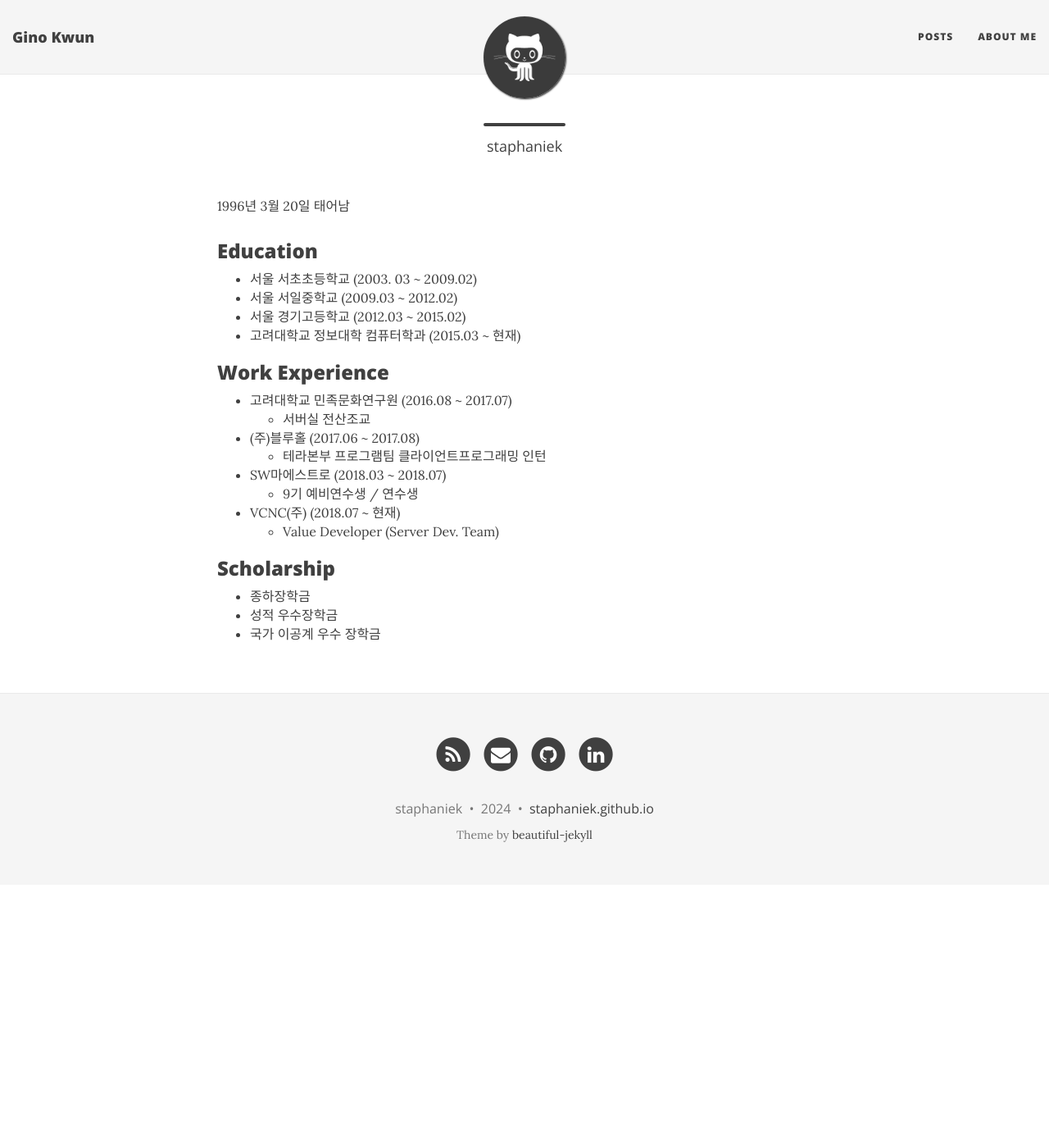
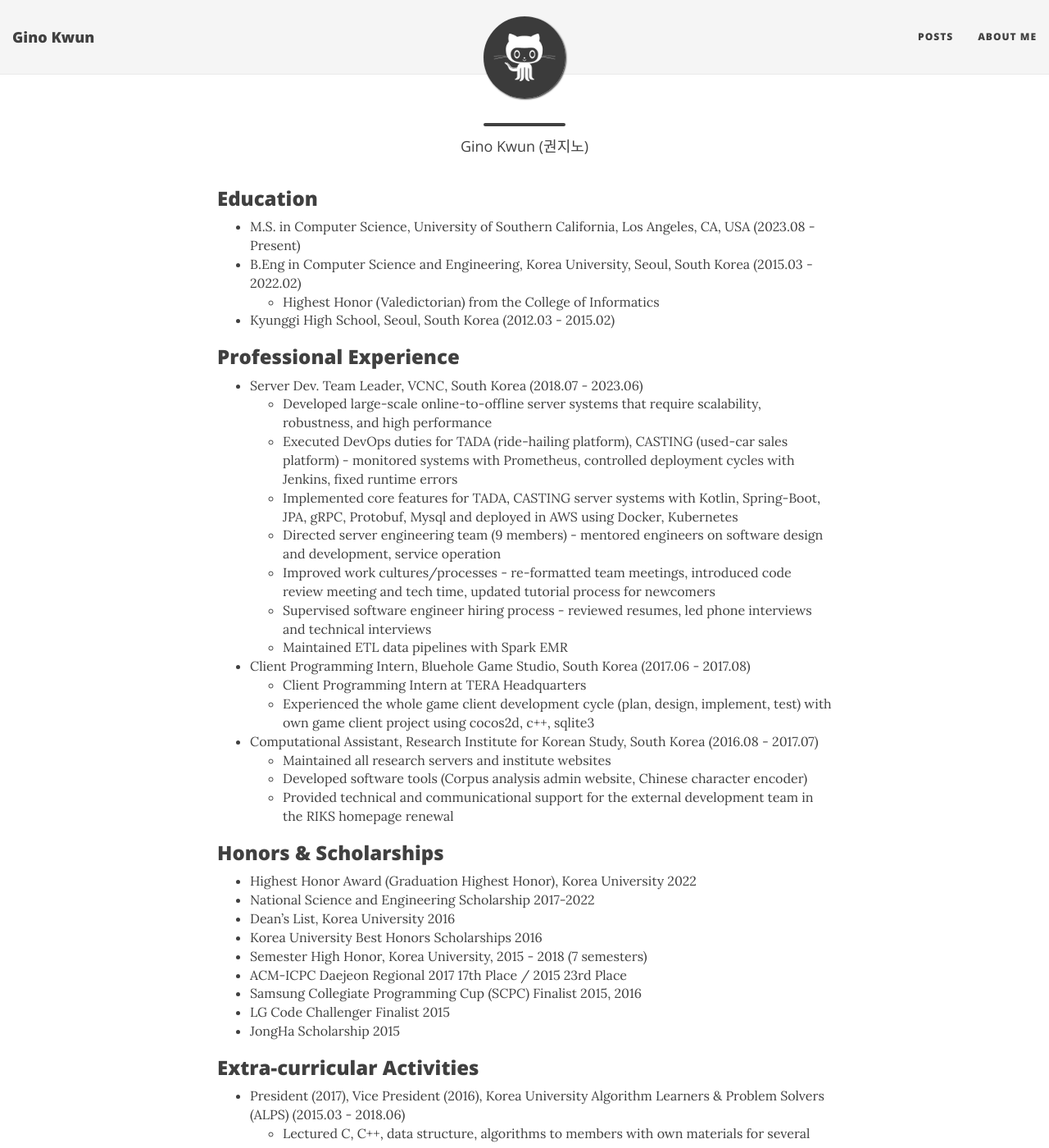
Before and after one commit to staphaniek/staphaniek.github.io, a Jekyll site: the page built from aboutme.md, in a window 1280 px wide and 1400 px high. Shown: the whole window at 82% size. Built offline with Jekyll 4.4.1, drawn with Linux system fonts in a browser that asks for light colours; nearby versions of some CDN libraries; some of the changed text lies outside the part shown.

Commit message:
Update aboutme (#5)
* update education section

* Revise Resume

* add location info in professional experience

```diff
--- a/aboutme.md
+++ b/aboutme.md
@@ -1,30 +1,65 @@
 ---
 layout: page
 title: ""
-subtitle: staphaniek
+subtitle: Gino Kwun (권지노)
 ---
-
-1996년 3월 20일 태어남
 
 ### Education
 
-- 서울 서초초등학교 (2003. 03 ~ 2009.02)
-- 서울 서일중학교 (2009.03 ~ 2012.02)
-- 서울 경기고등학교 (2012.03 ~ 2015.02)
-- 고려대학교 정보대학 컴퓨터학과 (2015.03 ~ 현재)
+* M.S. in Computer Science, University of Southern California, Los Angeles, CA, USA (2023.08 - Present)
+* B.Eng in Computer Science and Engineering, Korea University, Seoul, South Korea (2015.03 - 2022.02)
+  - Highest Honor (Valedictorian) from the College of Informatics
+* Kyunggi High School, Seoul, South Korea (2012.03 - 2015.02)
 
-### Work Experience
+### Professional Experience
 
-* 고려대학교 민족문화연구원 (2016.08 ~ 2017.07)
-  - 서버실 전산조교
-* (주)블루홀 (2017.06 ~ 2017.08)
-  - 테라본부 프로그램팀 클라이언트프로그래밍 인턴
-* SW마에스트로 (2018.03 ~ 2018.07)
-  - 9기 예비연수생 / 연수생
-* VCNC(주) (2018.07 ~ 현재)
-  - Value Developer (Server Dev. Team)
+* Server Dev. Team Leader, VCNC, South Korea (2018.07 - 2023.06)
+  - Developed large-scale online-to-offline server systems that require scalability, robustness, and high performance
+  - Executed DevOps duties for TADA (ride-hailing platform), CASTING (used-car sales platform) - monitored systems with Prometheus, controlled deployment cycles with Jenkins, fixed runtime errors
+  - Implemented core features for TADA, CASTING server systems with Kotlin, Spring-Boot, JPA, gRPC, Protobuf, Mysql and deployed in AWS using Docker, Kubernetes
+  - Directed server engineering team (9 members) - mentored engineers on software design and development, service operation
+  - Improved work cultures/processes - re-formatted team meetings, introduced code review meeting and tech time, updated tutorial process for newcomers
+  - Supervised software engineer hiring process - reviewed resumes, led phone interviews and technical interviews
+  - Maintained ETL data pipelines with Spark EMR
+* Client Programming Intern, Bluehole Game Studio, South Korea (2017.06 - 2017.08)
+  - Client Programming Intern at TERA Headquarters
+  - Experienced the whole game client development cycle (plan, design, implement, test) with own game client project using cocos2d, c++, sqlite3
+* Computational Assistant, Research Institute for Korean Study, South Korea (2016.08 - 2017.07)
+  - Maintained all research servers and institute websites
+  - Developed software tools (Corpus analysis admin website, Chinese character encoder)
+  - Provided technical and communicational support for the external development team in the RIKS homepage renewal
 
-### Scholarship
-* 종하장학금
-* 성적 우수장학금
-* 국가 이공계 우수 장학금
+### Honors & Scholarships
+* Highest Honor Award (Graduation Highest Honor), Korea University 2022
+* National Science and Engineering Scholarship 2017-2022
+* Dean's List, Korea University 2016
+* Korea University Best Honors Scholarships 2016
+* Semester High Honor, Korea University, 2015 - 2018 (7 semesters)
+* ACM-ICPC Daejeon Regional 2017 17th Place / 2015 23rd Place
+* Samsung Collegiate Programming Cup (SCPC) Finalist 2015, 2016
+* LG Code Challenger Finalist 2015
+* JongHa Scholarship 2015
+
+### Extra-curricular Activities
+* President (2017), Vice President (2016), Korea University Algorithm Learners & Problem Solvers (ALPS) (2015.03 - 2018.06)
+  - Lectured C, C++, data structure, algorithms to members with own materials for several semesters
+  - Supported university members' ACM-ICPC preparation with team-building contests, lectures, and the Veritas Scholarship Program
+  - Prepared, operated, lectured Summer Joint Algorithm Camp with 3 universities (Korea-Sookmyung-Hanyang Summer Joint Algorithm Camp 2016, 2017)
+  - Organized, prepared, and operated the 2017 Korea University Collegiate Programming Contest
+* Trainee, Software Maestro (2018.03 - 2018.07)
+  - Trained in software business planning and development
+* Teaching Assistant, IOI National Team Selection Process - Winter School (2018.01 - 2018.03)
+  - Arranged practice problems for 30+ students with test data and guided discussions for solutions
+  - Arranged and operated IOI Mock Exam for 50+ students with solutions and test data
+  - Inspected problems of IOI National Team Selection Exam with test data
+* Member, Korea University WEB masters (KWEB) (2015.03 - 2018.06)
+  - studied web development technologies such as Vue.js, Node.js (Express.js), HTML/CSS, and PHP
+
+### Technical Skills
+* Backend: Kotlin, Protobuf, Spring-Boot, AWS, GraphQL, Docker, Kubernetes, gRPC, Terraform, Helm, JPA, Hibernate, Liquibase, MySQL, Jenkins, Prometheus, Php,  Node.js
+* Frontend: Angular.js, HTML/CSS, Cocos2d, Unity (C#), Jekyll, Vue.js
+* Others: C++, Java, Python, qiskit, Ocaml, Scala, Ubuntu, Holistics, Git, BigQuery, Notion, Slack, JIRA, Spark, Sentry
+
+### Invited Talks
+* Panelist, Education Korea 2019 - Software Education Talk Concert
+  - Gave a talk to teenage students and their parents about personal experience in computer science
--- a/index.html
+++ b/index.html
@@ -1,7 +1,7 @@
 ---
 layout: page
 title: ""
-subtitle: staphaniek의 개발 블로그입니다.
+subtitle: ""
 use-site-title: true
 ---
 
```
